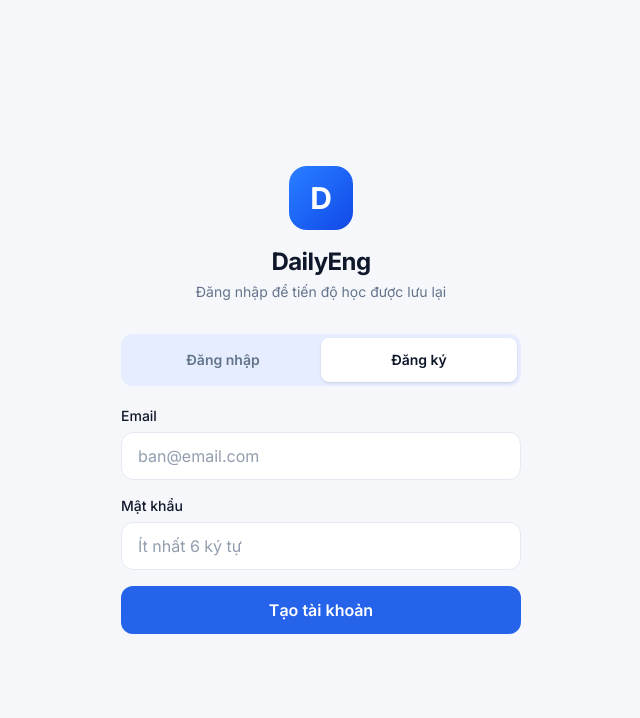
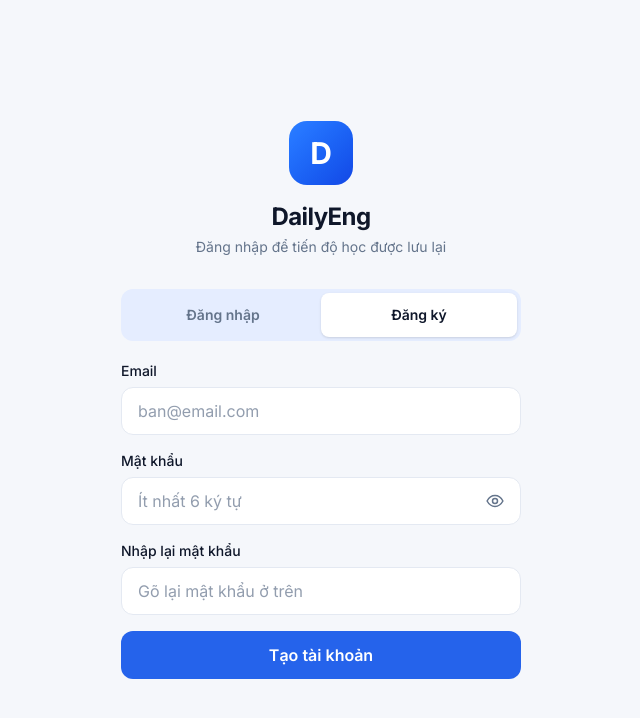
Before and after one commit to HoangThong05/DailyEng, a Next.js app: page /dang-nhap in a window 1280 px wide. Both pictures are taken after a click on the tab "Đăng ký". Shown: the top 718 px of the page, without its empty margins (319-959 px from the left). Built offline with nearby package versions, Linux system fonts and the light colour scheme.

Commit message:
feat: them nut hien mat khau va o nhap lai khi dang ky
Refs #3

```diff
--- a/app/_components/icons.tsx
+++ b/app/_components/icons.tsx
@@ -85,6 +85,26 @@ export function CloseIcon({ className }: IconProps) {
   );
 }
 
+export function EyeIcon({ className }: IconProps) {
+  return (
+    <svg {...base} className={className}>
+      <path d="M2.5 12S6 5.5 12 5.5 21.5 12 21.5 12 18 18.5 12 18.5 2.5 12 2.5 12Z" />
+      <circle cx="12" cy="12" r="3" />
+    </svg>
+  );
+}
+
+export function EyeOffIcon({ className }: IconProps) {
+  return (
+    <svg {...base} className={className}>
+      <path d="M3 3l18 18" />
+      <path d="M10.6 6.1A8.9 8.9 0 0 1 12 6c6 0 9.5 6 9.5 6a16 16 0 0 1-2.8 3.5" />
+      <path d="M6.3 8.5A16 16 0 0 0 2.5 12S6 18 12 18a8.7 8.7 0 0 0 3.4-.7" />
+      <path d="M9.9 9.9a3 3 0 0 0 4.2 4.2" />
+    </svg>
+  );
+}
+
 export function ShareIcon({ className }: IconProps) {
   return (
     <svg {...base} className={className}>
--- a/app/dang-nhap/actions.ts
+++ b/app/dang-nhap/actions.ts
@@ -58,8 +58,14 @@ export async function authenticate(
     return { error: "Nhập đủ email và mật khẩu giúp mình nhé." };
   }
 
-  if (mode === "signup" && password.length < 6) {
-    return { error: "Mật khẩu cần ít nhất 6 ký tự." };
+  if (mode === "signup") {
+    if (password.length < 6) {
+      return { error: "Mật khẩu cần ít nhất 6 ký tự." };
+    }
+    // Kiểm lại ở server, vì kiểm tra phía client có thể bị bỏ qua.
+    if (password !== String(formData.get("confirm") ?? "")) {
+      return { error: "Hai mật khẩu chưa khớp nhau." };
+    }
   }
 
   const supabase = await createClient();
--- a/app/dang-nhap/auth-form.tsx
+++ b/app/dang-nhap/auth-form.tsx
@@ -1,15 +1,29 @@
 "use client";
 
 import { useActionState, useState } from "react";
+import { EyeIcon, EyeOffIcon } from "@/app/_components/icons";
 import { authenticate, type AuthState } from "./actions";
 
 const EMPTY: AuthState = {};
 
+const FIELD_CLASS =
+  "border-border bg-card placeholder:text-muted/70 focus:border-brand min-h-12 w-full rounded-xl border px-4 text-base outline-none";
+
 export function AuthForm({ next }: { next: string }) {
   const [mode, setMode] = useState<"signin" | "signup">("signin");
+  const [showPassword, setShowPassword] = useState(false);
+  const [password, setPassword] = useState("");
+  const [confirm, setConfirm] = useState("");
   const [state, formAction, pending] = useActionState(authenticate, EMPTY);
 
   const isSignup = mode === "signup";
+  // Chỉ báo lệch khi người dùng đã gõ gì đó, để không nhắc ngay lúc ô còn trống.
+  const mismatch = isSignup && confirm.length > 0 && password !== confirm;
+
+  function switchMode(value: "signin" | "signup") {
+    setMode(value);
+    setConfirm("");
+  }
 
   return (
     <div className="space-y-5">
@@ -30,7 +44,7 @@ export function AuthForm({ next }: { next: string }) {
             type="button"
             role="tab"
             aria-selected={mode === value}
-            onClick={() => setMode(value)}
+            onClick={() => switchMode(value)}
             className={`min-h-11 flex-1 rounded-lg text-sm font-semibold transition-colors ${
               mode === value ? "bg-card text-fg shadow-sm" : "text-muted"
             }`}
@@ -57,7 +71,7 @@ export function AuthForm({ next }: { next: string }) {
             inputMode="email"
             autoCapitalize="none"
             placeholder="ban@email.com"
-            className="border-border bg-card placeholder:text-muted/70 focus:border-brand min-h-12 w-full rounded-xl border px-4 text-base outline-none"
+            className={FIELD_CLASS}
           />
         </div>
 
@@ -65,17 +79,59 @@ export function AuthForm({ next }: { next: string }) {
           <label htmlFor="password" className="block text-sm font-medium">
             Mật khẩu
           </label>
+          <div className="relative">
             <input
               id="password"
               name="password"
-            type="password"
+              type={showPassword ? "text" : "password"}
               required
               minLength={6}
+              value={password}
+              onChange={(event) => setPassword(event.target.value)}
               autoComplete={isSignup ? "new-password" : "current-password"}
               placeholder={isSignup ? "Ít nhất 6 ký tự" : "••••••••"}
-            className="border-border bg-card placeholder:text-muted/70 focus:border-brand min-h-12 w-full rounded-xl border px-4 text-base outline-none"
+              className={`${FIELD_CLASS} pr-14`}
             />
+            <button
+              type="button"
+              onClick={() => setShowPassword((value) => !value)}
+              aria-label={showPassword ? "Ẩn mật khẩu" : "Hiện mật khẩu"}
+              aria-pressed={showPassword}
+              className="text-muted absolute top-1/2 right-1 flex h-11 w-11 -translate-y-1/2 items-center justify-center rounded-lg transition-transform duration-100 active:scale-90"
+            >
+              {showPassword ? (
+                <EyeOffIcon className="h-5 w-5" />
+              ) : (
+                <EyeIcon className="h-5 w-5" />
+              )}
+            </button>
           </div>
+        </div>
+
+        {isSignup ? (
+          <div className="space-y-1.5">
+            <label htmlFor="confirm" className="block text-sm font-medium">
+              Nhập lại mật khẩu
+            </label>
+            <input
+              id="confirm"
+              name="confirm"
+              type={showPassword ? "text" : "password"}
+              required
+              value={confirm}
+              onChange={(event) => setConfirm(event.target.value)}
+              autoComplete="new-password"
+              placeholder="Gõ lại mật khẩu ở trên"
+              aria-invalid={mismatch}
+              className={`${FIELD_CLASS} ${mismatch ? "border-red-500" : ""}`}
+            />
+            {mismatch ? (
+              <p className="text-sm font-medium text-red-500">
+                Hai mật khẩu chưa khớp nhau.
+              </p>
+            ) : null}
+          </div>
+        ) : null}
 
         {state.error ? (
           <p role="alert" className="text-sm font-medium text-red-500">
@@ -94,14 +150,10 @@ export function AuthForm({ next }: { next: string }) {
 
         <button
           type="submit"
-          disabled={pending}
+          disabled={pending || mismatch}
           className="bg-brand min-h-12 w-full rounded-xl text-base font-semibold text-white transition-transform duration-100 active:scale-[0.98] disabled:opacity-60"
         >
-          {pending
-            ? "Đang xử lý…"
-            : isSignup
-              ? "Tạo tài khoản"
-              : "Đăng nhập"}
+          {pending ? "Đang xử lý…" : isSignup ? "Tạo tài khoản" : "Đăng nhập"}
         </button>
       </form>
     </div>
```
Lines whose indentation alone changed are shown as unchanged.
